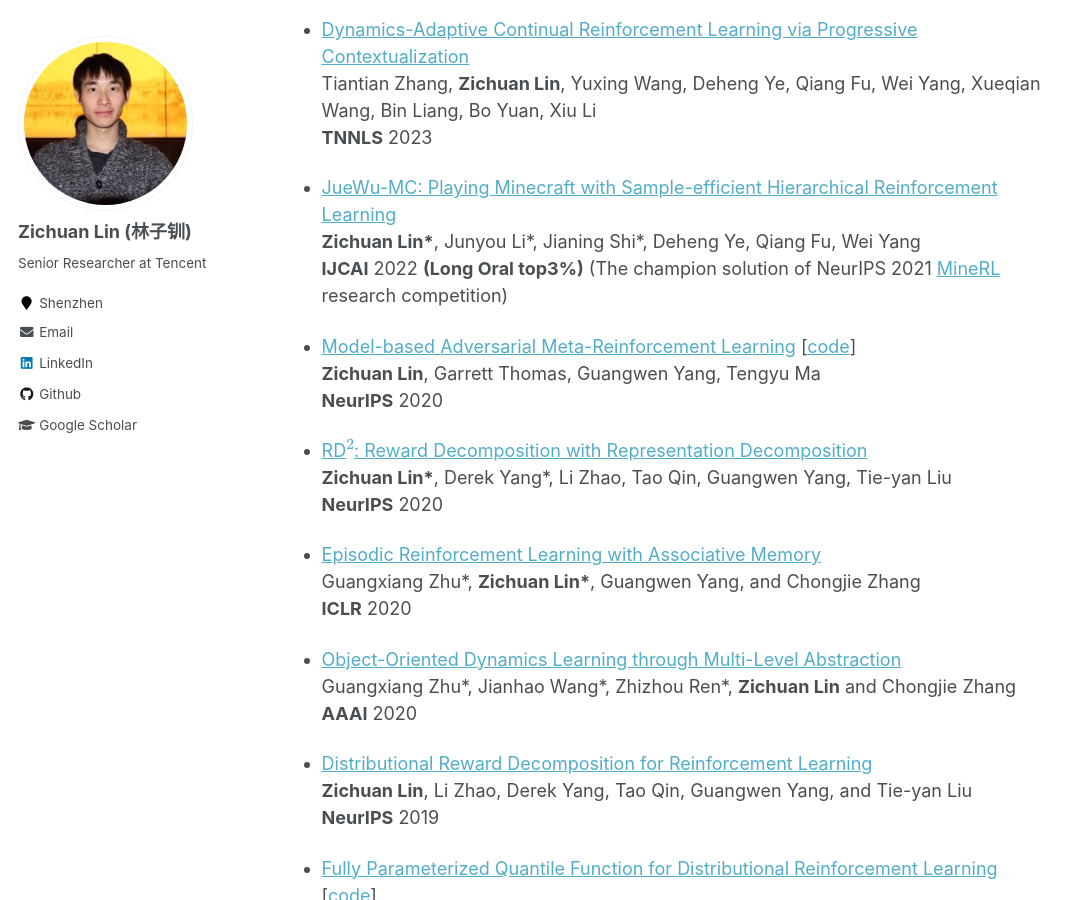
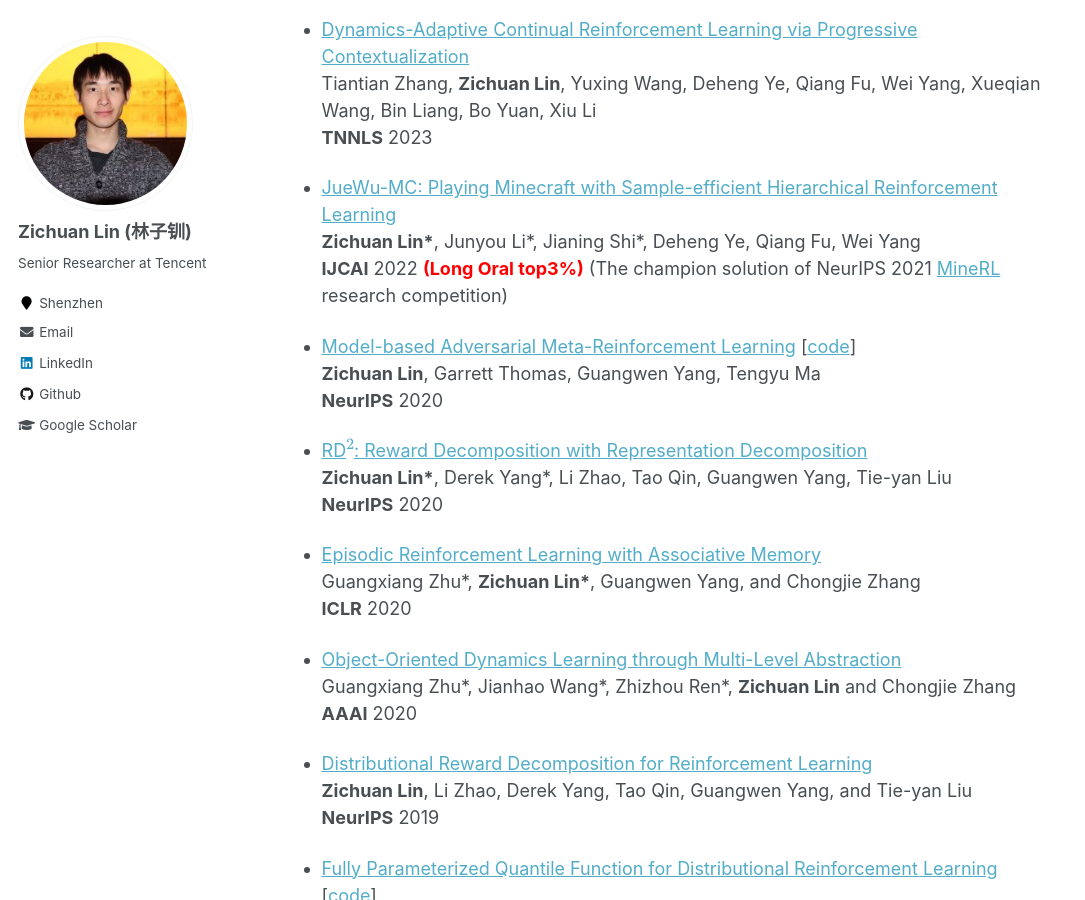
Before and after one commit to LinZichuan/linzichuan.github.io, a Jekyll site: the page built from _pages/about.md, in a window 1280 px wide and 900 px high, scrolled down 2129 px. Shown: the whole window, without its empty margins (0-1085 px from the left). Built offline with Jekyll 4.4.1, drawn with Linux system fonts in a browser that asks for light colours; formulas are drawn with MathJax 3.

Commit message:
Update about.md

```diff
--- a/_pages/about.md
+++ b/_pages/about.md
@@ -82,7 +82,7 @@ Tiantian Zhang, **Zichuan Lin**, Yuxing Wang, Deheng Ye, Qiang Fu, Wei Yang, Xue
 
 - [JueWu-MC: Playing Minecraft with Sample-efficient Hierarchical Reinforcement Learning](https://arxiv.org/abs/2112.04907) <br>
 **Zichuan Lin\***, Junyou Li\*, Jianing Shi\*, Deheng Ye, Qiang Fu, Wei Yang <br>
-**IJCAI** 2022 **(Long Oral top3%)**
+**IJCAI** 2022 <span style="color: red;"><strong>(Long Oral top3%)</strong></span>
 (The champion solution of NeurIPS 2021 [MineRL](https://www.aicrowd.com/challenges/neurips-2021-minerl-diamond-competition/leaderboards) research competition)
 
 - [Model-based Adversarial Meta-Reinforcement Learning](https://arxiv.org/abs/2006.08875) [[code](https://github.com/LinZichuan/AdMRL)]  <br>
```
